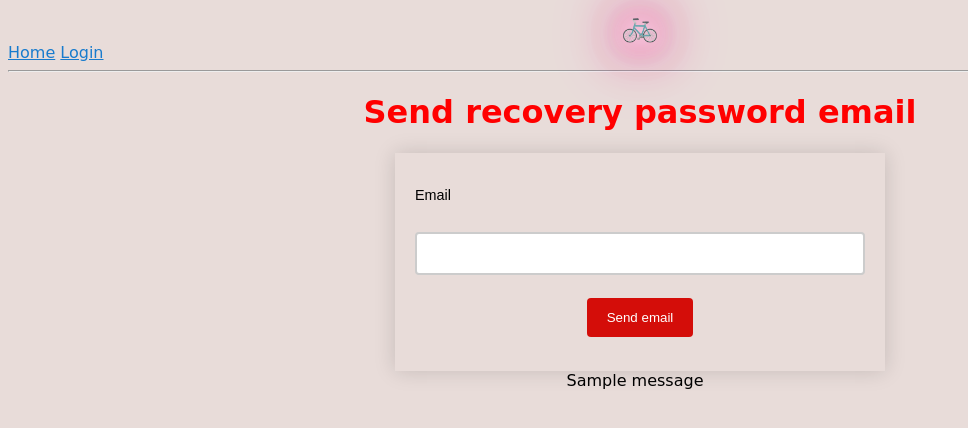
After one commit to bhuvansingla/flask-login, a Flask app: page /forgot_password in a window 1280 px wide. The commit adds this page. Shown: the top 428 px of the page, without its empty margins (0-968 px from the left). Run offline with Flask 3, Linux system fonts and the light colour scheme; tables that the repository leaves empty hold one stand-in row (values such as "Sample post"); one stand-in notice (Sample message) is shown.

Commit message:
20 recupero password (#50)
* smtp configurato

* managed to send email via dummy app. Will create a new account for this

* dummy route to send an email when the user requests to enroll

* git ignoring the sample app for email sending

* reset password via email is now ready. Next -> remember me

* adjusted remember me

```diff
--- a/app.py
+++ b/app.py
@@ -2,12 +2,14 @@ from flask import Flask
 from flask_sqlalchemy import SQLAlchemy
 from flask_login import LoginManager
 import os
-
+from datetime import timedelta
 app = Flask(__name__,template_folder="templates")
 
 app.config['SQLALCHEMY_DATABASE_URI'] = 'sqlite:///my_database.db'
 #app.config['SQLALCHEMY_DATABASE_URI'] = 'mysql+mysqldb://waltpianist97:LaBombaDB23@waltpianist97.mysql.pythonanywhere-services.com/waltpianist97$la_bomba_db'
 #app.config['SQLALCHEMY_TRACK_MODIFICATIONS'] = False
+app.config['PERMANENT_SESSION_LIFETIME'] = timedelta(minutes=5)
+
 app.secret_key = os.urandom(24)
 
 login_manager = LoginManager(app)
--- a/forms.py
+++ b/forms.py
@@ -26,6 +26,18 @@ class LoginForm(FlaskForm):
     remember_me = BooleanField('Remember Me')
     submit = SubmitField('Sign In')
 
+class ForgotPasswordForm(FlaskForm):
+    email = StringField('Email', validators=[DataRequired(), Email()])
+    submit = SubmitField('Send email')
+
+class ResetPasswordForm(FlaskForm):
+    password = PasswordField('Password', validators=[DataRequired(), Length(min=8), Regexp(r'^(?=.*[a-z])(?=.*[A-Z])(?=.*\d)(?=.*[@$!%*?&])[A-Za-z\d@$!%*?&]{8,}$', \
+                                                                                            message='Password must be at least 8 characters long and contain at least \
+                                                                                            one lowercase letter, one uppercase letter, one digit, and one special character (@$!%*?&)')])
+    password2 = PasswordField(
+        'Repeat Password', validators=[DataRequired(), EqualTo('password')])
+    submit = SubmitField('Reset password')
+
 class NewTripForm(FlaskForm):
     tripname = StringField('Trip name',validators=[DataRequired()])
     speed = FloatField('Average speed [km/h]',validators=[DataRequired()])
--- a/routes.py
+++ b/routes.py
@@ -1,10 +1,32 @@
 from app import app, db
-from flask import request, render_template, flash, redirect,url_for
+from flask import request, render_template, flash, redirect,url_for, make_response
 from flask_login import current_user, login_user, logout_user,login_required
 from sqlalchemy import or_, and_
 from models import *
 from forms import *
 from werkzeug.urls import url_parse
+import secrets
+from datetime import datetime, timedelta
+import smtplib
+
+AUTO_MAIL = 'noreply.teamlabomba@gmail.com'
+
+def send_email_utility(subject,message,sender_email,recipient_email):
+    # connect to SMTP server
+    with smtplib.SMTP('smtp.gmail.com', 587) as smtp:
+        smtp.ehlo()
+        smtp.starttls()
+        smtp.ehlo()
+
+        # log in to SMTP server
+        smtp.login('noreply.teamlabomba@gmail.com', 'kwwgipbddkuuutjy')
+
+
+        # create email message
+        email_message = f'Subject: {subject}\n\n{message}'
+
+        # send email
+        smtp.sendmail(sender_email, recipient_email, email_message)
 
 
 with app.app_context():
@@ -22,7 +44,10 @@ def login():
   #check if current_user logged in, if so redirect to a page that makes sense
     if current_user.is_authenticated:
         return redirect(url_for('index'))
+
     form = LoginForm()
+
+
     if form.validate_on_submit():
         user = User.query.filter_by(username=form.username.data).first()
 
@@ -31,16 +56,79 @@ def login():
             return redirect(url_for('login'))
 
 
+
         login_user(user,remember=form.remember_me.data)
         next_page = request.args.get('next')
+
         if not next_page or url_parse(next_page).netloc != '':
             if user.role !="admin":
                 next_page = url_for('user_home',username = user.username)
             else:
                 next_page = url_for('admin_home',username = user.username)
 
-            return redirect(next_page)
+        return redirect(next_page)
+
+
     return render_template('login.html', title='Sign In', form=form)
+
+
+# Temporary storage for password reset requests
+password_reset_requests = {}
+
+# Form for password reset request
+@app.route('/forgot_password', methods=['GET', 'POST'])
+def forgot_password():
+    form = ForgotPasswordForm()
+    if form.validate_on_submit():
+        email = form.email.data
+        if email not in [u.email for u in User.query.all()]:
+            flash(f'There is no user registered with {email}!')
+            return redirect(url_for('login'))
+
+
+        # Generate a unique token
+        token = secrets.token_hex(16)
+        # Store the token in the temporary database
+        password_reset_requests[token] = {'email': email, 'timestamp': datetime.now()}
+        # Send an email to the user with the password reset link
+        # You'll need to replace the placeholders with your own values
+        send_email_utility('Password reset', f'Click the following link to reset your password: {url_for("reset_password", token=token, _external=True)}',AUTO_MAIL,email)
+
+        flash('An email has been sent to your account with further instructions.')
+        return redirect(url_for('login'))
+
+    return render_template('forgot_password.html',form=form)
+
+
+# Form for resetting the password
+@app.route('/reset_password/<token>', methods=['GET', 'POST'])
+def reset_password(token):
+    # Check if the token is valid and hasn't expired
+    if token not in password_reset_requests:
+        flash(f'The token is invalid!')
+        return redirect(url_for('login'))
+
+    request_data = password_reset_requests[token]
+    print(request_data)
+    if datetime.now() - request_data['timestamp'] > timedelta(minutes=5):
+        # Expired token
+        del password_reset_requests[token]
+        flash(f'Token has expired. Retry a new password reset request!')
+        return redirect(url_for('login'))
+
+    form = ResetPasswordForm()
+    if form.validate_on_submit():
+        # Update the user's password in the database
+        user_changing_pwd =User.query.filter_by(email=request_data['email']).first()
+        # You'll need to replace this with your own code to update the user's password
+        user_changing_pwd.set_password(form.password.data)
+        db.session.commit()
+        # Delete the token from the temporary database
+        del password_reset_requests[token]
+        flash(f'Password reset succesful!')
+        return redirect(url_for('login'))
+
+    return render_template('reset_password.html',form=form)
 
 @app.route('/register', methods=['GET', 'POST'])
 def register():
@@ -70,6 +158,7 @@ def register():
 
 
 @app.route('/new_user', methods=['GET', 'POST'])
+@login_required
 def new_user():
 
     form = RegistrationForm()
@@ -179,6 +268,8 @@ def edit_trip(trip_id,user_id):
 
 @app.route('/')
 def index():
+    if not current_user.is_anonymous:
+        return redirect(url_for('user_home',username=current_user.username))
 
     return render_template('landing_page.html')
 
@@ -189,6 +280,7 @@ def logout():
 
 
 @app.route("/view_user_profile_by_TL/<int:user_id>")
+@login_required
 def view_user_profile_by_TL(user_id):
     user = User.query.get(user_id)
     trips = Trip.query.filter_by(user_id=user_id).all()
@@ -197,6 +289,7 @@ def view_user_profile_by_TL(user_id):
 
 
 @app.route("/delete_trip/<int:trip_id>/<int:user_id>")
+@login_required
 def delete_trip(trip_id,user_id):
     trip = Trip.query.filter_by(id=trip_id).first()
     db.session.delete(trip)
@@ -207,6 +300,7 @@ def delete_trip(trip_id,user_id):
         return redirect(url_for("view_user_profile_by_TL",user_id=user_id))
 
 @app.route("/delete_team/<int:team_id>")
+@login_required
 def delete_team(team_id):
     team = Team.query.filter_by(id=team_id).first()
     db.session.delete(team)
@@ -225,12 +319,14 @@ def delete_user(user_id):
         return redirect(url_for("index"))
 
 @app.route("/trip_details/<int:trip_id>")
+@login_required
 def trip_details(trip_id):
     trip = Trip.query.get(trip_id)
     return render_template("trip_details.html",trip=trip)
 
 
 @app.route("/team_details/<int:team_id>")
+@login_required
 def team_details(team_id):
     team = Team.query.get(team_id)
     users_by_team = team.users
--- a/static/styles_base.css
+++ b/static/styles_base.css
@@ -177,6 +177,16 @@ ul {
     max-width: 80%;
 }
 
+.form-check-input {
+    position: absolute;
+    margin-top: 0.1rem;
+    margin-left: -0.25rem;
+}
+
+.form-check-label {
+    margin-left: 6.0rem;
+}
+
 .styled-table {
     border-collapse: collapse;
     margin: 0 auto;
--- /dev/null
+++ b/templates/forgot_password.html
@@ -0,0 +1,28 @@
+{% extends "base.html" %}
+
+{% block content %}<center>
+    <h1 style="color:red">Send recovery password email</h1>
+    <form action="" method="post" class="form-container">
+        {{ form.hidden_tag() }}
+
+        <p>
+            {{ form.email.label }}<br>
+            {{ form.email(size=32) }}<br>
+            {% for error in form.email.errors %}
+            <span style="color: red;">[{{ error }}]</span>
+            {% endfor %}
+        </p>
+        <p>{{ form.submit() }}</p>
+    </form>
+    {% with messages = get_flashed_messages() %}
+    {% if messages %}
+    <ul class=flashes>
+        {% for message in messages %}
+        <li>{{ message }}</li>
+        {% endfor %}
+    </ul>
+    {% endif %}
+    {% endwith %}
+</center>
+
+{% endblock %}
```
Also changed, not shown: templates/login.html (+6 -1 lines), templates/reset_password.html (added, +35 -0 lines), 1 other file.
